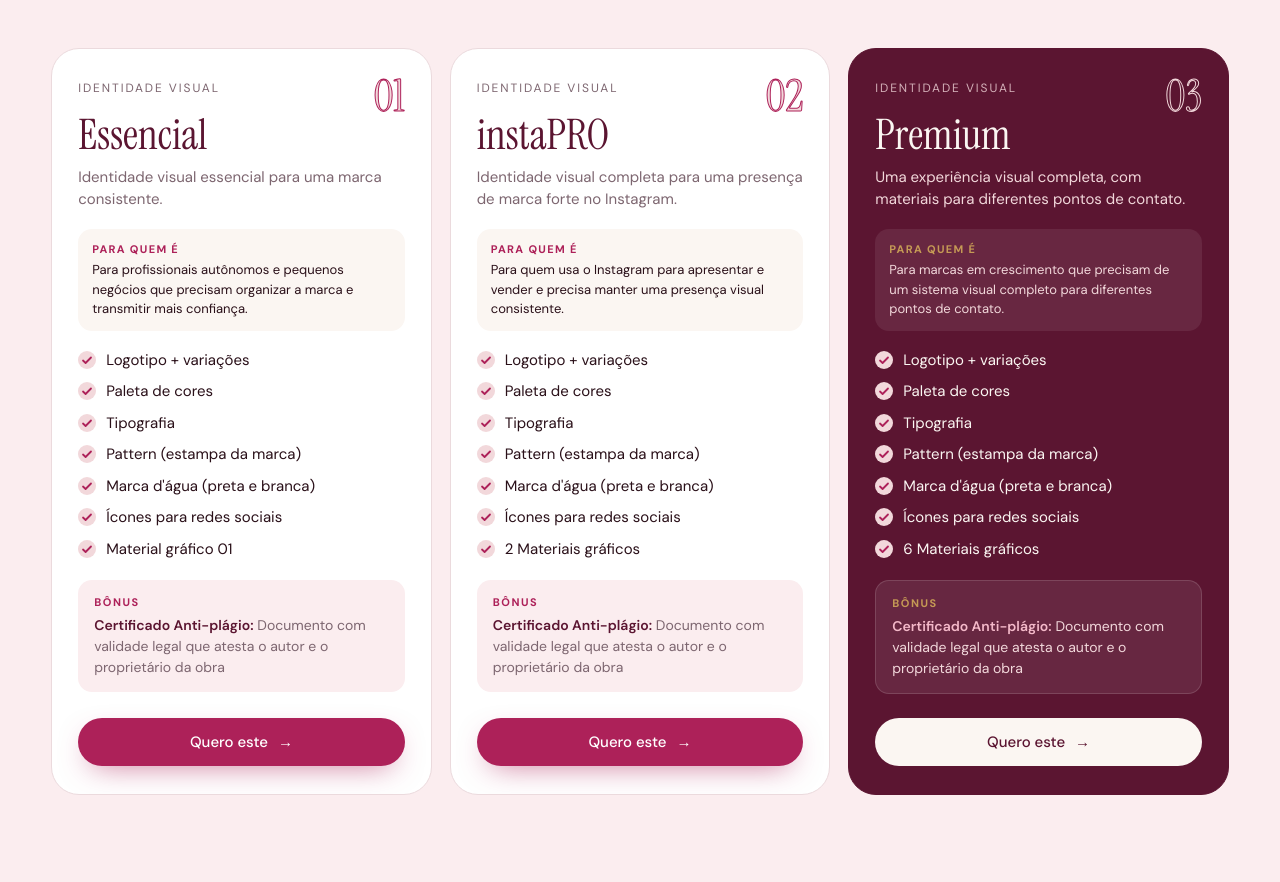
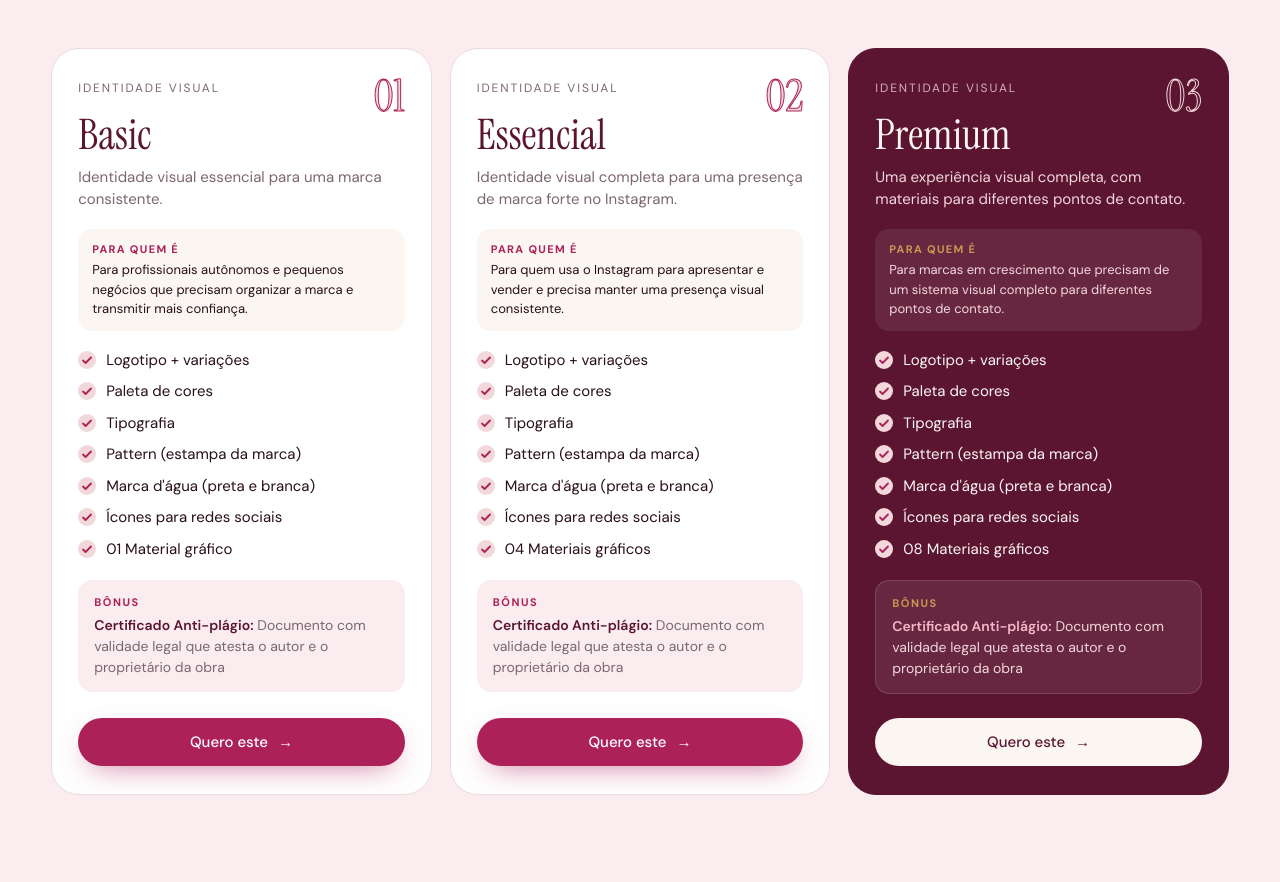
Before and after one commit to maiedesign/maie-site, a plain HTML site: page index.html in a window 1280 px wide. Shown: the part 2508-3390 px from the top of the page. Drawn offline with Linux system fonts and the light colour scheme.

Commit message:
Pacotes de identidade visual: Basic, Essencial e Premium (01, 04 e 08 materiais)
Co-Authored-By: Claude Opus 5.5 <noreply@anthropic.com>

```diff
--- a/index.html
+++ b/index.html
@@ -596,9 +596,9 @@ const UI={srvGoto:null};
 const BONUS_PADRAO='Certificado Anti-plágio: Documento com validade legal que atesta o autor e o proprietário da obra';
 const BASE_ENT=['Logotipo + variações','Paleta de cores','Tipografia','Pattern (estampa da marca)',"Marca d'água (preta e branca)",'Ícones para redes sociais'];
 const PKG={
-  p1:{nome:'Essencial',categoria:'Identidade visual',rotulo:'01 material gráfico',descricao:'Identidade visual essencial para uma marca consistente.',publico:'Para profissionais autônomos e pequenos negócios que precisam organizar a marca e transmitir mais confiança.',entregaveis:[...BASE_ENT,'Material gráfico 01'],bonus:BONUS_PADRAO},
-  p2:{nome:'instaPRO',categoria:'Identidade visual',rotulo:'02 materiais gráficos',descricao:'Identidade visual completa para uma presença de marca forte no Instagram.',publico:'Para quem usa o Instagram para apresentar e vender e precisa manter uma presença visual consistente.',entregaveis:[...BASE_ENT,'2 Materiais gráficos'],bonus:BONUS_PADRAO},
-  p3:{nome:'Premium',categoria:'Identidade visual',rotulo:'06 materiais gráficos',descricao:'Uma experiência visual completa, com materiais para diferentes pontos de contato.',publico:'Para marcas em crescimento que precisam de um sistema visual completo para diferentes pontos de contato.',entregaveis:[...BASE_ENT,'6 Materiais gráficos'],bonus:BONUS_PADRAO}};
+  p1:{nome:'Basic',categoria:'Identidade visual',rotulo:'01 material gráfico',descricao:'Identidade visual essencial para uma marca consistente.',publico:'Para profissionais autônomos e pequenos negócios que precisam organizar a marca e transmitir mais confiança.',entregaveis:[...BASE_ENT,'01 Material gráfico'],bonus:BONUS_PADRAO},
+  p2:{nome:'Essencial',categoria:'Identidade visual',rotulo:'04 materiais gráficos',descricao:'Identidade visual completa para uma presença de marca forte no Instagram.',publico:'Para quem usa o Instagram para apresentar e vender e precisa manter uma presença visual consistente.',entregaveis:[...BASE_ENT,'04 Materiais gráficos'],bonus:BONUS_PADRAO},
+  p3:{nome:'Premium',categoria:'Identidade visual',rotulo:'08 materiais gráficos',descricao:'Uma experiência visual completa, com materiais para diferentes pontos de contato.',publico:'Para marcas em crescimento que precisam de um sistema visual completo para diferentes pontos de contato.',entregaveis:[...BASE_ENT,'08 Materiais gráficos'],bonus:BONUS_PADRAO}};
 const PACOTES_PUB=[PKG.p1,PKG.p2,PKG.p3];
 
 /* =========================================================
```
